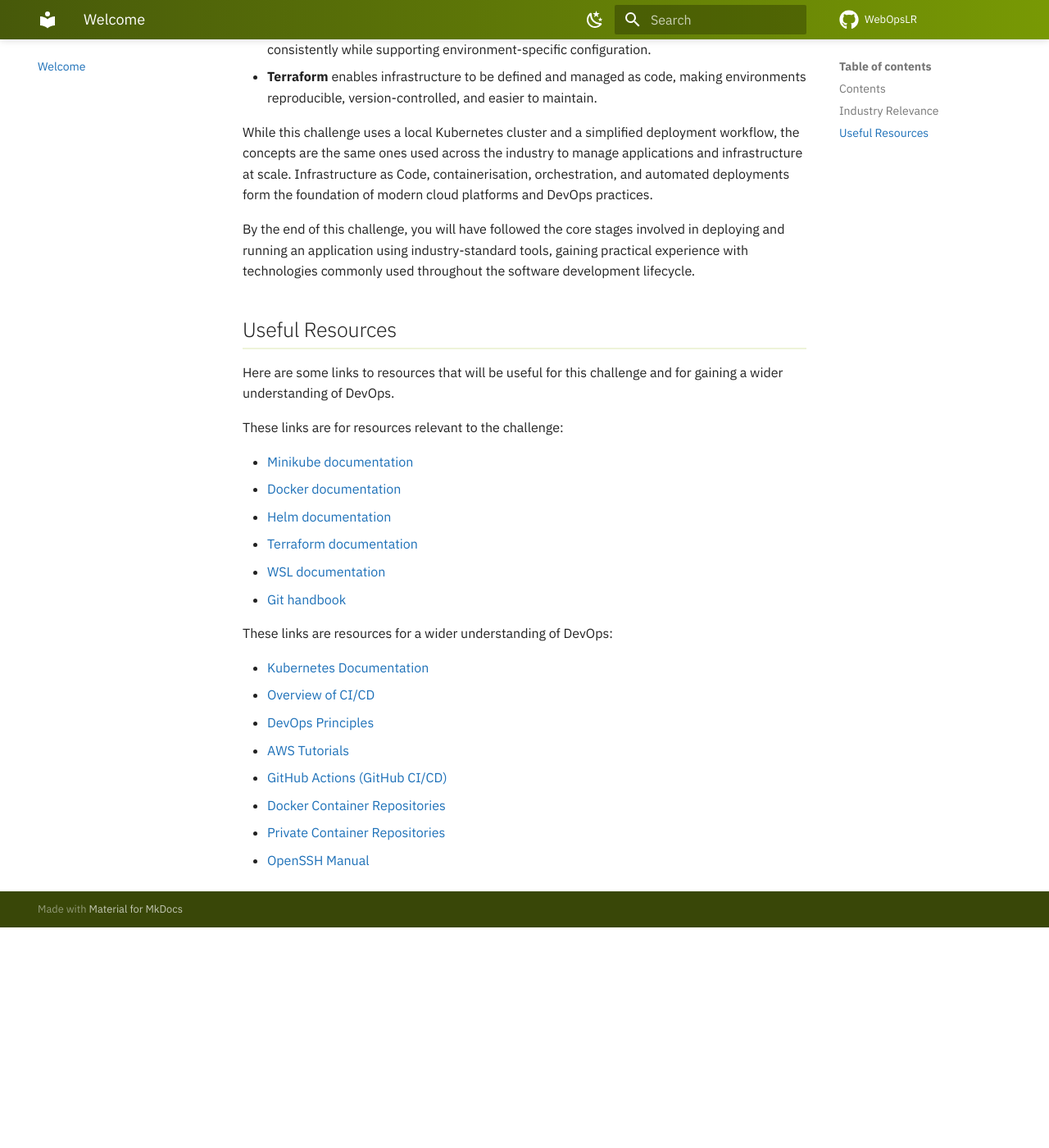
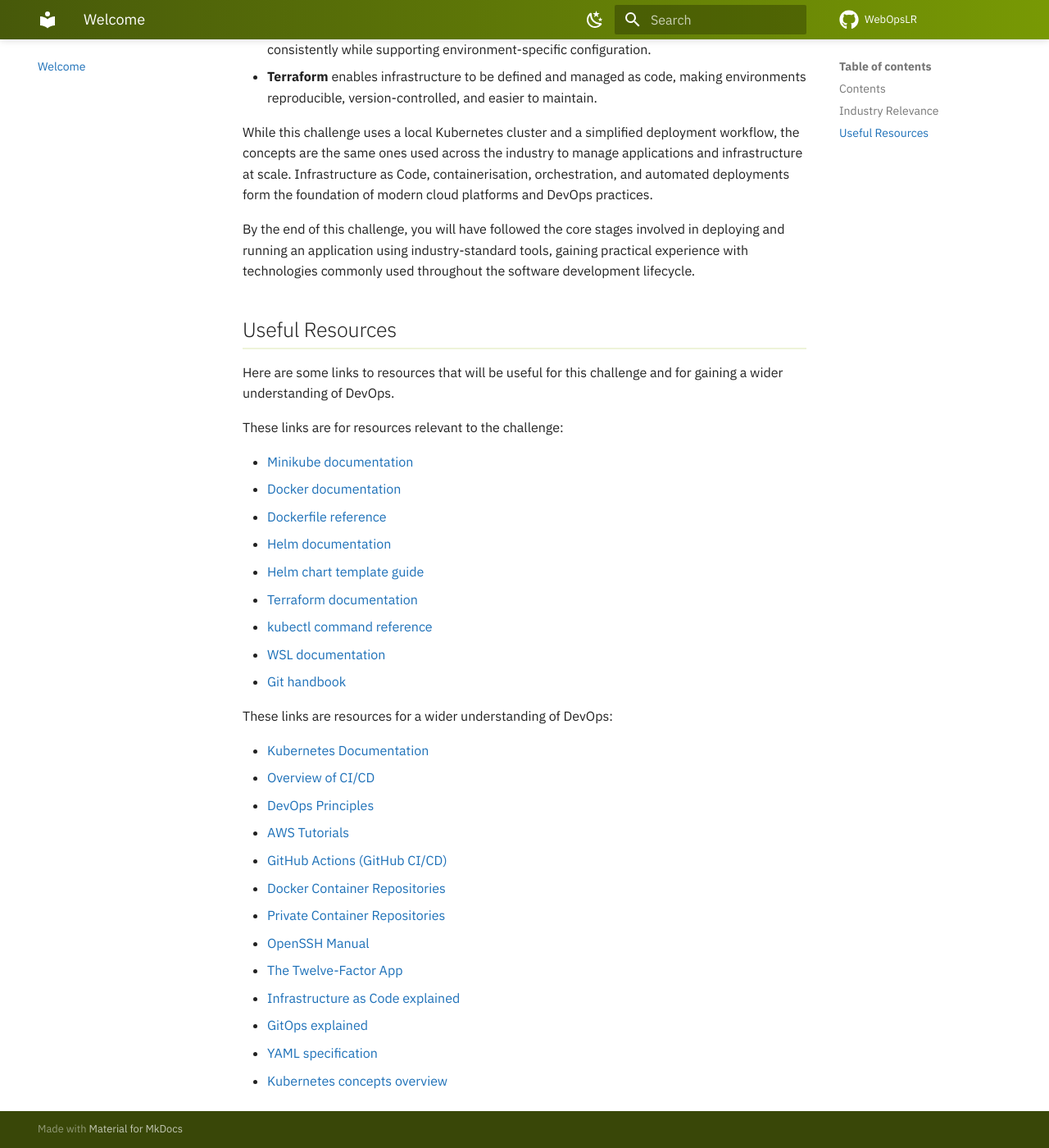
Before and after one commit to WebOpsLR/webopslr.github.io, an MkDocs documentation site: the page built from docs/index.md, in a window 1280 px wide and 1400 px high, scrolled down 982 px. Shown: the whole window at 82% size. Built offline with MkDocs 1.6.1 and Material for MkDocs 9.7.7, drawn with Linux system fonts in a browser that asks for light colours; comment, search, counter and statistics services are not loaded; before the commit the page ends 2113 px from its top, so only the background shows below that; some of the changed text lies outside the part shown.

Commit message:
Fix: Images not displaying + more links

```diff
--- a/docs/index.md
+++ b/docs/index.md
@@ -4,7 +4,7 @@ Welcome to the DevOps Computing Challenge.
 
 This challenge walks you through a hands-on DevOps workflow using Docker, Kubernetes (via Minikube), Helm, and Terraform. Before you dive in, make sure your machine is set up with the required tools.
 
-[Setup](setup.md){ .md-button .md-button--primary } [Guide](guide.md){ .md-button } [Hints](hints.md){ .md-button }
+[Software Overview](overview.md){ .md-button .md-button--primary } [Guide](guide.md){ .md-button } [Hints](hints.md){ .md-button }
 
 ## Contents
 
@@ -34,8 +34,11 @@ These links are for resources relevant to the challenge:
 
 - [Minikube documentation](https://minikube.sigs.k8s.io/docs/)
 - [Docker documentation](https://docs.docker.com/)
+- [Dockerfile reference](https://docs.docker.com/reference/dockerfile/)
 - [Helm documentation](https://helm.sh/docs/)
+- [Helm chart template guide](https://helm.sh/docs/chart_template_guide/)
 - [Terraform documentation](https://developer.hashicorp.com/terraform/docs)
+- [kubectl command reference](https://kubernetes.io/docs/reference/kubectl/)
 - [WSL documentation](https://wsl.dev/)
 - [Git handbook](https://www.freecodecamp.org/news/the-essential-git-handbook-a1cf77ed11b5/)
 
@@ -49,3 +52,8 @@ These links are resources for a wider understanding of DevOps:
 - [Docker Container Repositories](https://docs.docker.com/docker-hub/repos/)
 - [Private Container Repositories](https://www.redhat.com/en/blog/simple-container-registry)
 - [OpenSSH Manual](https://www.openssh.org/manual.html)
+- [The Twelve-Factor App](https://12factor.net/)
+- [Infrastructure as Code explained](https://www.redhat.com/en/topics/automation/what-is-infrastructure-as-code-iac)
+- [GitOps explained](https://www.gitops.tech/)
+- [YAML specification](https://yaml.org/spec/)
+- [Kubernetes concepts overview](https://kubernetes.io/docs/concepts/)
```
Also changed, not shown: 1 other file.
